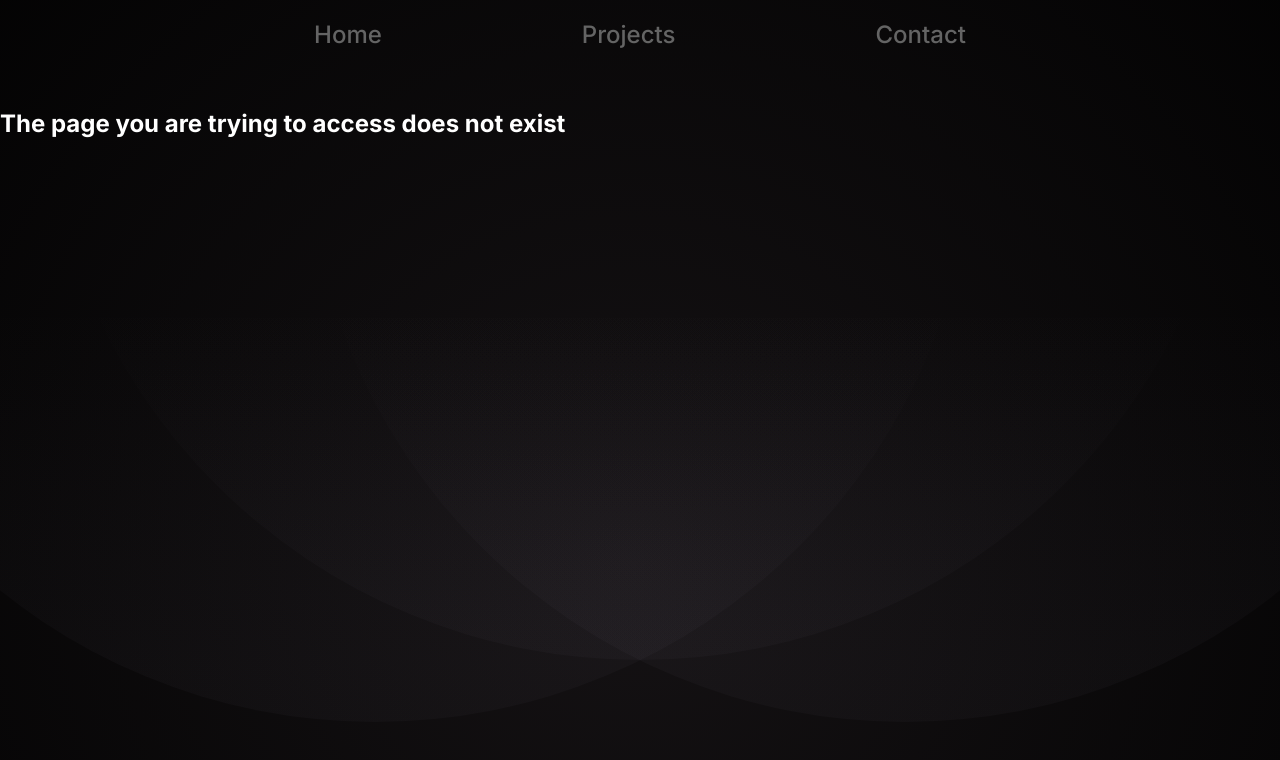
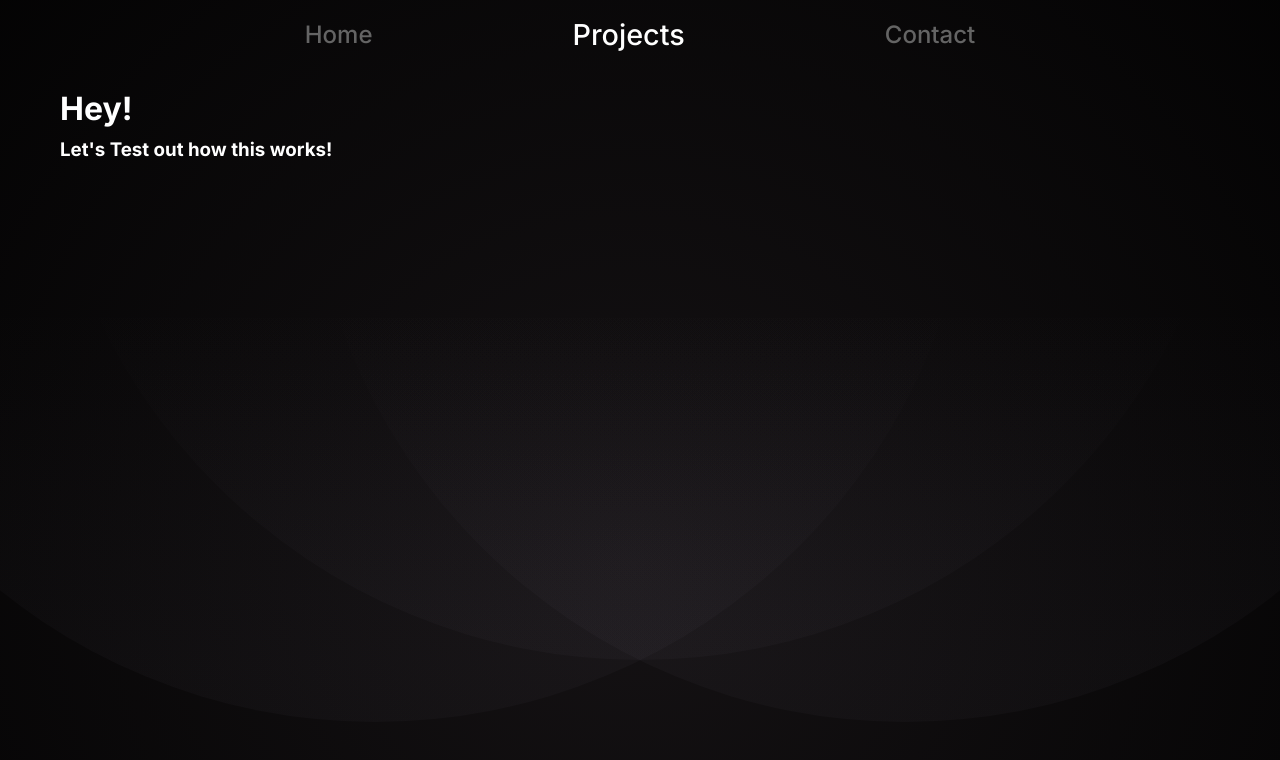
Before and after one commit to ItsHyde-dev/Web-Portfolio, a React (Create React App) app: page /projects/nodeApiTest in a window 1280 px wide. Shown: the top 760 px of the page. Built offline with nearby package versions, Linux system fonts and the light colour scheme.

Commit message:
refined the navbar a little and started a route for the api demo

```diff
--- a/src/App.tsx
+++ b/src/App.tsx
@@ -6,6 +6,7 @@ import NotFoundPage from './components/not-found/not-found-page';
 import ProjectPage from './components/projects/projects';
 import Crazy from './components/crazy/crazy';
 import './app.css'
+import NodeRestApiTestPage from './components/code-test-pages/node-rest-api/node-rest-api-test-page';
 
 function App() {
     return (
@@ -14,7 +15,10 @@ function App() {
                 <Route path="/">
                     <Route index element={<Home />} />
                     <Route path="/contact" element={<ContactPage />} />
-                    <Route path="/projects" element={<ProjectPage />} />
+                    <Route path="/projects">
+                        <Route index element={<ProjectPage />} />
+                        <Route path="/projects/nodeApiTest" element={<NodeRestApiTestPage />} />
+                    </Route>
                     <Route path="/crazy" element={<Crazy />} />
                     <Route path="*" element={<NotFoundPage />} />
                 </ Route>
--- /dev/null
+++ b/src/components/code-test-pages/node-rest-api/node-rest-api-test-page.tsx
@@ -0,0 +1,21 @@
+import React from 'react';
+import Navbar from '../../navbar/navbar';
+import styles from './node-rest-api-test.module.css'
+import animation from'../../../common/styles/animations.module.css'
+
+export default function NodeRestApiTestPage() {
+    return (
+        <div>
+            <Navbar highlight="projects"/>
+            <h1 className={`
+                ${styles.heading}
+                ${animation.slide_in_left_small}
+            `}>Hey!</h1>
+            <h3 className={`
+                ${styles.heading}
+                ${styles.delay_subtext}
+                ${animation.slide_in_left_small}
+            `}>Let's Test out how this works!</h3>
+        </div>
+    )
+}
--- /dev/null
+++ b/src/components/code-test-pages/node-rest-api/node-rest-api-test.module.css
@@ -0,0 +1,10 @@
+.heading {
+    margin: 0;
+    margin-left: 60px;
+    padding-bottom: 10px;
+    animation-duration: 1s;
+}
+
+.delay_subtext {
+    animation-duration: 1.3s;
+}
--- a/src/components/navbar/navbar.module.css
+++ b/src/components/navbar/navbar.module.css
@@ -53,14 +53,16 @@
 .selected {
     font-size: 1.8rem;
     color: white;
-    animation: enlarge_nav 0.1s ease-in-out;
+    animation: enlarge_nav 0.3s;
 }
 
 @keyframes enlarge_nav {
     0% {
         font-size: 1.5rem;
+        color: rgba(100, 100, 100, 1);
     }
     100% {
         font-size: 1.8rem;
+        color: white;
     }
 }
--- a/src/components/projects/projectList.tsx
+++ b/src/components/projects/projectList.tsx
@@ -90,7 +90,7 @@ const ProjectList = [
         title: "NodeJs Rest API",
         summary: summaries['NodeJs Rest API'],
         projectName: "user authentication api",
-        codeUrl: "./userAuthCodeTest",
+        codeUrl: "/nodeApiTest",
         technologies: [techMap.node, techMap.express, techMap.dialogflow, techMap.mongodb],
     },
     {
--- a/src/components/projects/projects.tsx
+++ b/src/components/projects/projects.tsx
@@ -6,7 +6,6 @@ import codeLogo from "../../assets/transparent-code-logo.png"
 import { useNavigate } from "react-router-dom"
 import ProjectList from "./projectList"
 import position from "../../common/styles/positioning.module.css"
-import animation from "../../common/styles/animations.module.css"
 
 var githubUrls: { [key: string]: string } = {
     "user authentication api": "https://github.com/ItsHyde-dev/NodeJs_Rest_API_Example",
@@ -18,15 +17,12 @@ var githubUrls: { [key: string]: string } = {
 export default function ProjectPage() {
     return (
         <div>
-            <Navbar highlight="projects"/>
-            <div className={`
-                ${styles.divider}
-                ${animation.expand_from_center}
-            `} />
+            <Navbar highlight="projects" />
             <ProjectGrid />
         </div>
     )
 }
+
 
 function ProjectGrid() {
     return (
@@ -78,7 +74,7 @@ function ProjectRow(props: any) {
 
 
                 <img src={githubLogo} className={styles.logos} onClick={() => openGithub(props.projectName)} />
-                <img src={codeLogo} className={styles.logos} onClick={() => navigate(props.codeUrl)}></img>
+                <img src={codeLogo} className={styles.logos} onClick={() => navigate(`/projects${props.codeUrl}`)}></img>
             </div>
         </li>
     )
```
